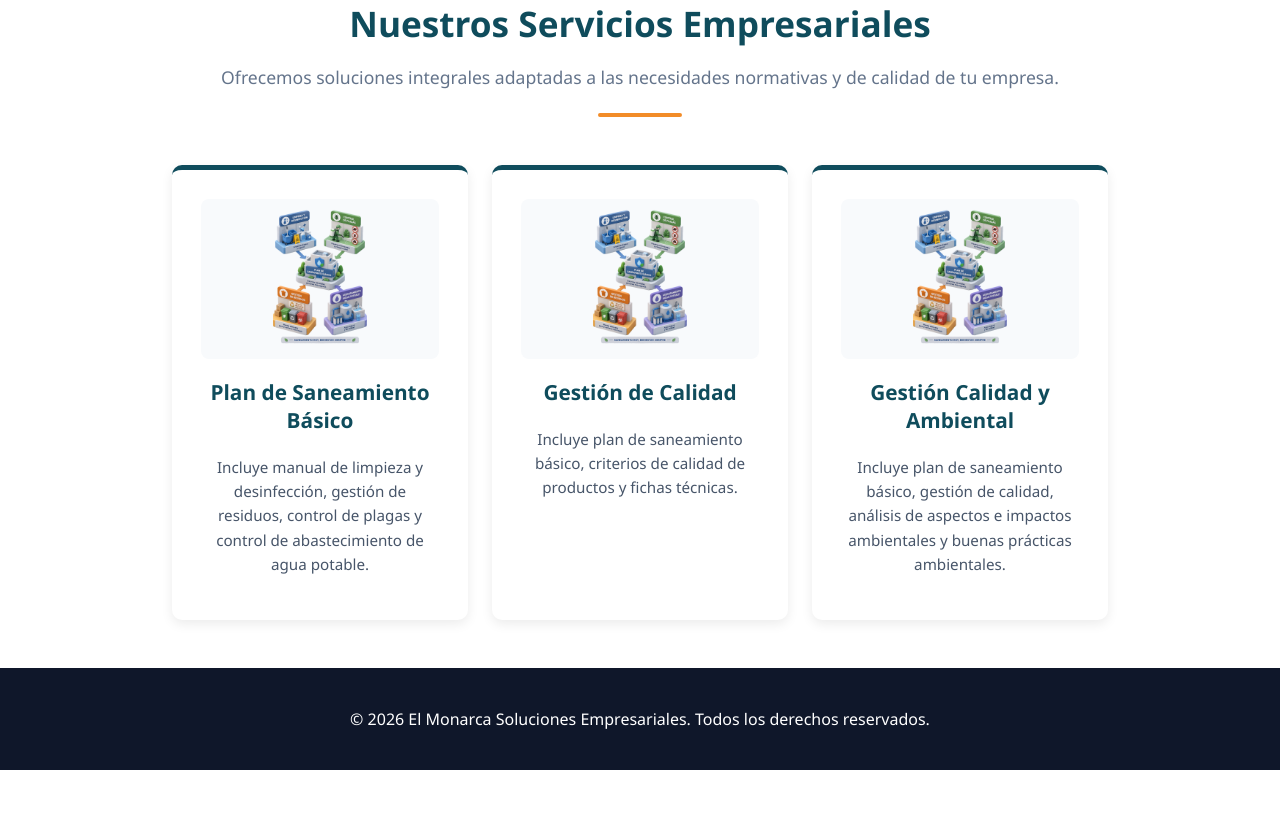
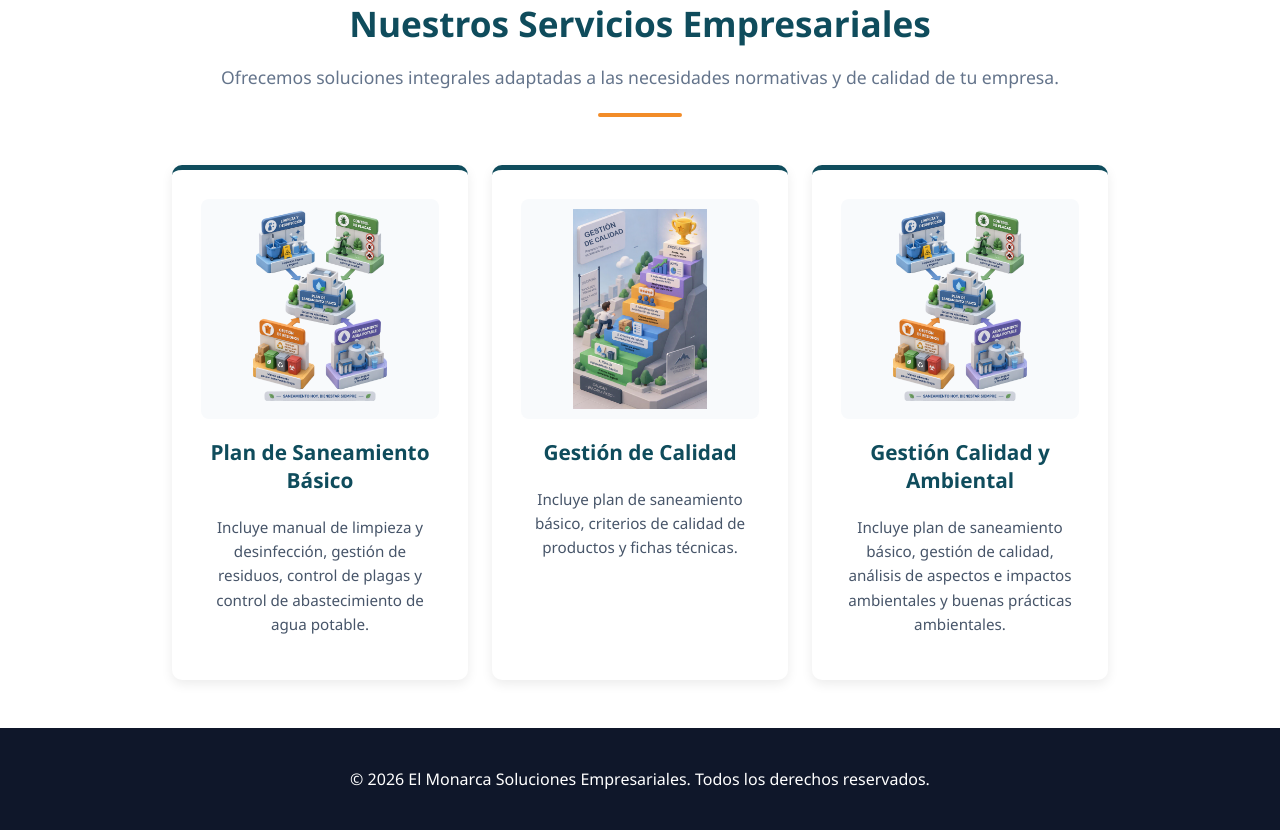
Before and after one commit to solucioneselmonarcasas-pixel/Paginaweb-elmonarca, a Flask app: page /servicios in a window 1280 px wide. Shown: the part 163-993 px from the top of the page. Before the commit the page ends 933 px from the top, so only its background shows below. Run offline with Flask 3, Linux system fonts and the light colour scheme.

Commit message:
Ajuste imagenes

```diff
--- a/templates/servicios.html
+++ b/templates/servicios.html
@@ -20,9 +20,9 @@
             <div style="background-color: white; border-radius: 10px; padding: 1.8rem; box-shadow: 0 4px 12px rgba(0, 0, 0, 0.08); border-top: 5px solid var(--primary-color); display: flex; flex-direction: column; justify-content: space-between; transition: transform 0.2s ease;">
 
                 <div>
-                    <!-- IMAGEN DINÁMICA DEL SERVICIO -->
+                    <!-- CONTENEDOR DE LA IMAGEN (Tamaño aumentado a 220px) -->
                     {% if servicio.imagen %}
-                    <div style="margin-bottom: 1.2rem; text-align: center; width: 100%; height: 160px; overflow: hidden; border-radius: 8px; background-color: #f8fafc; display: flex; align-items: center; justify-content: center; padding: 10px; box-sizing: border-box;">
+                    <div style="margin-bottom: 1.2rem; text-align: center; width: 100%; height: 220px; overflow: hidden; border-radius: 8px; background-color: #f8fafc; display: flex; align-items: center; justify-content: center; padding: 10px; box-sizing: border-box;">
                         <img src="{{ url_for('static', filename=servicio.imagen) }}"
                              alt="{{ servicio.titulo }}"
                              style="max-width: 100%; max-height: 100%; object-fit: contain; display: block;">
```
Also changed, not shown: static/calidad.png.
